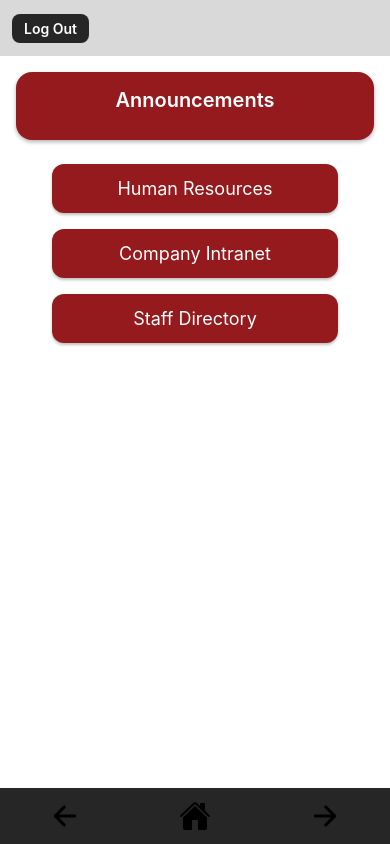
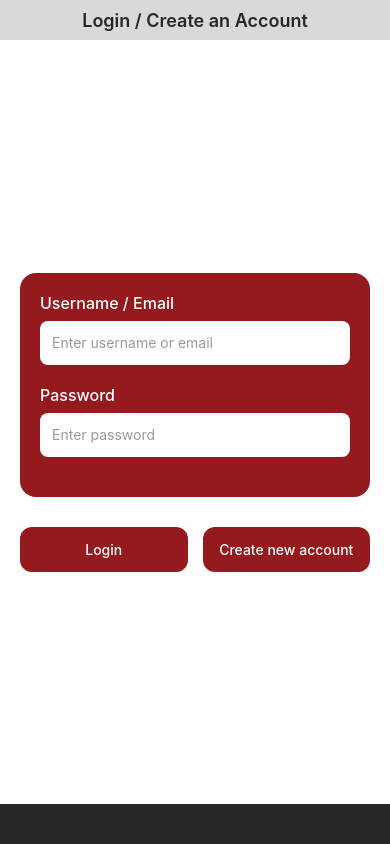
Before and after one commit to StockiesLad/App, a React Native app: screen /Login in a window 390 px wide. Built offline with nearby package versions, Linux system fonts and the light colour scheme.

Commit message:
add login functionality

```diff
--- a/App.js
+++ b/App.js
@@ -1,7 +1,22 @@
+import { NavigationContainer } from "@react-navigation/native";
+import { createNativeStackNavigator } from "@react-navigation/native-stack";
 import HomeScreen from "screens/HomeScreen";
 import LoginScreen from "screens/LoginScreen";
-import { isLoggedIn } from "session/Runtime";
+import { isLoggedIn, retrieveProfile } from "session/Runtime";
+
+const Stack = createNativeStackNavigator();
 
 export default function App() {
-    return isLoggedIn() ? HomeScreen() : LoginScreen();
+    retrieveProfile();
+    return (
+        <NavigationContainer>
+        <Stack.Navigator
+            initialRouteName={isLoggedIn() ? "Home" : "Login"}
+            screenOptions={{ headerShown: false }}
+        >
+            <Stack.Screen name="Login" component={LoginScreen} />
+            <Stack.Screen name="Home"  component={HomeScreen}  />
+        </Stack.Navigator>
+        </NavigationContainer>
+    );
 }
--- a/screens/HomeScreen.js
+++ b/screens/HomeScreen.js
@@ -11,7 +11,7 @@ import {
 import { Ionicons } from '@expo/vector-icons';
 import { BLACK, BURGUNDY, getAnnouncements, getProfile, GREY, WHITE } from 'session/Runtime';
 
-export default function HomeScreen() {
+export default function HomeScreen({navigation}) {
   return (
     <SafeAreaView style={styles.container}>
       <StatusBar barStyle="dark-content" />
@@ -21,7 +21,7 @@ export default function HomeScreen() {
         <TouchableOpacity style={styles.logoutBtn}>
           <Text style={styles.logoutText}>Log Out</Text>
         </TouchableOpacity>
-        <Text style={styles.username}>{getProfile}</Text>
+        <Text style={styles.username}>{getProfile()}</Text>
       </View>
 
       <ScrollView contentContainerStyle={styles.body}>
--- a/screens/LoginScreen.js
+++ b/screens/LoginScreen.js
@@ -10,12 +10,13 @@ import {
   Keyboard,
   Pressable,
 } from 'react-native';
-import { TouchableWithoutFeedback } from 'react-native-web';
-import { BLACK, BURGUNDY, createAccount, GREY, login, WHITE } from 'session/Runtime';
+import { ActivityIndicator } from 'react-native-web';
+import { BLACK, BURGUNDY, createAccount, handleLogin, GREY, WHITE } from 'session/Runtime';
 
-export default function LoginScreen() {
+export default function LoginScreen({navigation}) {
   const [email, setEmail] = useState('');
   const [password, setPassword] = useState('');
+  const [loading, setLoading] = useState(false);
 
    return (
     // 1) This Pressable catches taps *outside* your form
@@ -65,18 +66,13 @@ export default function LoginScreen() {
           <View style={styles.buttonContainer}>
             <TouchableOpacity
               style={styles.button}
-              onPress={login}
-            >
-              <Text style={styles.buttonText}>Login</Text>
+              onPress={() =>handleLogin(navigation, password, email, setLoading)}
+              disabled={loading}>
+              {loading ? <ActivityIndicator color={WHITE} /> : <Text style={styles.buttonText}>Login</Text>}
             </TouchableOpacity>
 
-            <TouchableOpacity
-              style={styles.button}
-              onPress={createAccount}
-            >
-              <Text style={styles.buttonText}>
-                Create new account
-              </Text>
+            <TouchableOpacity style={styles.button} onPress={createAccount} disabled={loading}>
+              <Text style={styles.buttonText}>Create new account</Text>
             </TouchableOpacity>
           </View>
         </View>
--- a/session/Runtime.js
+++ b/session/Runtime.js
@@ -4,16 +4,38 @@ export const
     BURGUNDY = '#941A1D',
     BLACK = '#262626';
 
+/** @type {string} */ var user = null;
+
+export function retrieveProfile() {
+
+}
+
 export function getProfile() {
-    return 'John Smith';
+    return user;
 }
 
 export function isLoggedIn() {
     return getProfile() != null;
 }
 
-export function login() {
+export async function handleLogin(navigation, email, password, setLoading) {
+    setLoading(true);
+    try {
+      await login(email, password);    // assume `login()` returns a Promise
+      navigation.replace('Home')
+      StackActions
+    } catch (err) {
+      console.error(err);
+      // show an error toast/snackbar if you like
+    } finally {
+      setLoading(false);
+    }
+  }
 
+export async function login(email, password) {
+    await new Promise(res => setTimeout(res, 1500));
+    user = 'John Smith';
+    return user;
 }
 
 export function createAccount() {
@@ -26,5 +48,5 @@ export function getAnnouncements() {
         'New HR policy out now',
         'Quarterly report due 30th',
         'Happy hour Friday 5pm',
-    ].filter((e, i) => i >= 4);
+    ].filter((e, i) => i < 4);
 }
```
Also changed, not shown: package.json (+7 -3 lines), 1 other file (tests, documents, lock files or other folders).
